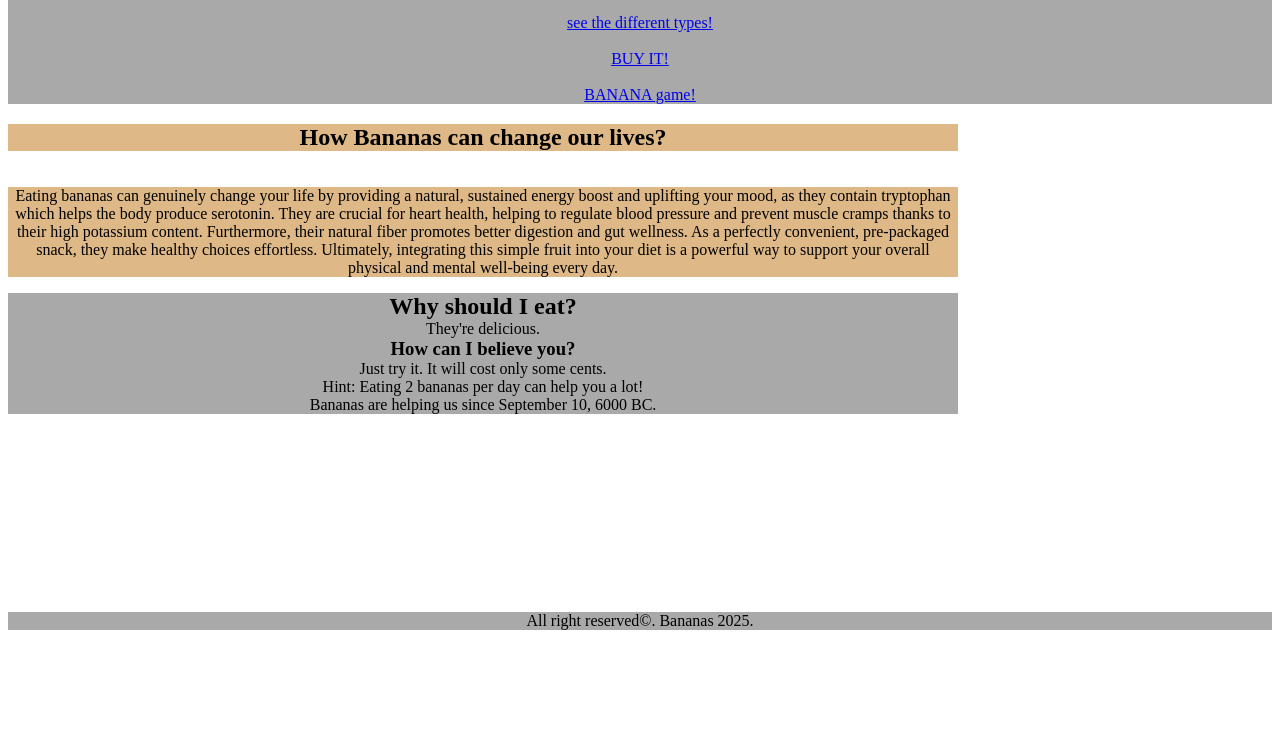
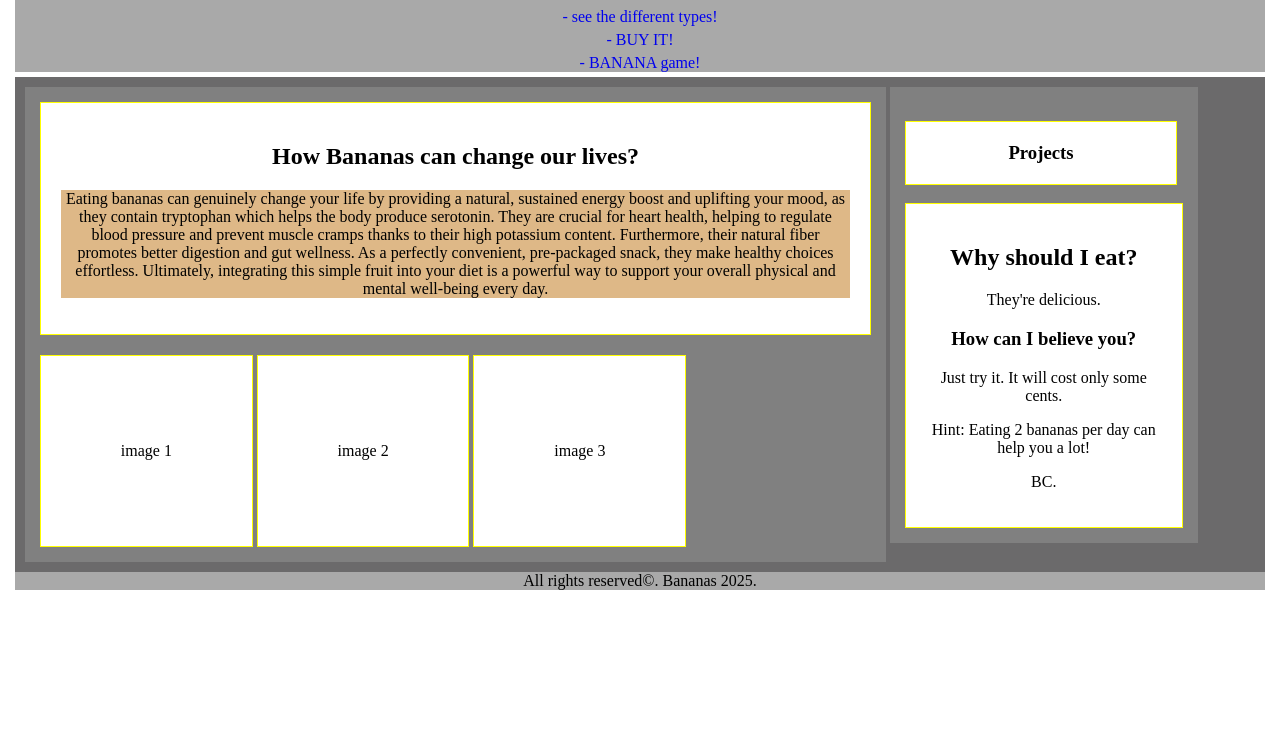
Before and after one commit to MatheusPaternez/basic-html-css-example, a plain HTML site: page index.html in a window 1280 px wide. Shown: the part 67-800 px from the top of the page. Drawn offline with Linux system fonts and the light colour scheme.

Commit message:
Final commit

```diff
--- a/index.html
+++ b/index.html
@@ -1,63 +1,83 @@
 <!DOCTYPE html>
 <html lang="en">
+
 <head>
     <meta charset="UTF-8">
     <meta name="viewport" content="width=\, initial-scale=1.0">
     <title>Document</title>
     <link rel="stylesheet" href="styles.css">
 </head>
+
 <body>
     <header>
-        <h1 class="title">Bananas: Human-friendly</h1>
+        <h1 id="title">Bananas: Human-friendly</h1>
     </header>
-<nav class="links" aria-label="Benefits, types and price!">    <!--  links with aria label for acessibility -->
+    <nav class="links" aria-label="Benefits, types and price!"> <!--  links with aria label for acessibility -->
         <ul>
-        <li><a href="https://www.dole.com/en-ca/produce/bananas">see the benefits!</a></li>
-        <br>
-        <li><a href="https://www.ediblearrangements.com/blog/different-types-of-bananas/?srsltid=AfmBOooVkp0ZgffC-k_oXnMUsq-jIPRAMuN3Sxg8_IiTd3oN3TOlN91n">see the different types!</a></li>
-        <br>
-        <li><a href="https://www.walmart.ca/en/browse/grocery/fruits-vegetables/fresh-fruits/bananas-plantains/10019_6000194327370_6000194327411_6000202947784">BUY IT!</a></li>
-        <br>
+            <li><a href="https://www.dole.com/en-ca/produce/bananas">- see the benefits!</a></li>
+            <li><a
+                    href="https://www.ediblearrangements.com/blog/different-types-of-bananas/?srsltid=AfmBOooVkp0ZgffC-k_oXnMUsq-jIPRAMuN3Sxg8_IiTd3oN3TOlN91n">-
+                    see the different types!</a></li>
+            <li><a
+                    href="https://www.walmart.ca/en/browse/grocery/fruits-vegetables/fresh-fruits/bananas-plantains/10019_6000194327370_6000194327411_6000202947784">-
+                    BUY IT!</a></li>
+            <li><a href="https://store.steampowered.com/app/2923300/Banana">- BANANA game!</a></li>
         </ul>
     </nav>
-    <nav class="links" aria-label="Navigation links">  <!-- more links -->
-        <ul>
-            <li><a href="https://store.steampowered.com/app/2923300/Banana">BANANA game!</a></li>
-        </ul>
 
-    </nav>
     <main>
-        <section>
+        <section id="section-1" style="background-color: gray;">
+            <div id="article" class="divs">
+                <h2>How Bananas can change our lives?</h2> <!-- information structure -->
+
+                <p class="artigo">Eating bananas can genuinely change your life by providing a natural, sustained energy
+                    boost and uplifting your mood, as they contain tryptophan which helps the body produce serotonin.
+                    They are crucial for heart health, helping to regulate blood pressure and prevent muscle cramps
+                    thanks to their high potassium content. Furthermore, their natural fiber promotes better digestion
+                    and gut wellness. As a perfectly convenient, pre-packaged snack, they make healthy choices
+                    effortless. Ultimately, integrating this simple fruit into your diet is a powerful way to support
+                    your overall physical and mental well-being every day.</p>
+
+            </div>
             <div>
-            <h2 id="text" class="artigo">How Bananas can change our lives?</h2> <!-- information structure -->
+                <div id="images">
+                    <div class="divs img">
+                        <p style="margin: 0;">image 1</p>
+                    </div>
+                    <div class="divs img">
+                        <p style="margin: 0;">image 2</p>
+                    </div>
+                    <div class="divs img">
+                        <p style="margin: 0;">image 3</p>
+                    </div>
+                </div>
+            </div>
 
-            <article id="text">
-                    <p class="artigo">Eating bananas can genuinely change your life by providing a natural, sustained energy boost and uplifting your mood, as they contain tryptophan which helps the body produce serotonin. They are crucial for heart health, helping to regulate blood pressure and prevent muscle cramps thanks to their high potassium content. Furthermore, their natural fiber promotes better digestion and gut wellness. As a perfectly convenient, pre-packaged snack, they make healthy choices effortless. Ultimately, integrating this simple fruit into your diet is a powerful way to support your overall physical and mental well-being every day.</p>
-                </article>
-                    <br>
-                    <h2 id="text" class="side">Why should I eat?</h2>
+        </section>
+        <aside id="section-2" style="background-color: gray;">
+            <h3 class="divs" style="display: inline-block; width: 98%;">Projects</h3>
+            <div class="divs">
+                <h2>Why should I eat?</h2>
 
-                    <p id="text" class="side">They're delicious.</p>
+                <p>They're delicious.</p>
 
-                    <h3 id="text" class="side">How can I believe you?</h3>
+                <h3>How can I believe you?</h3>
 
-                    <p id="text" class="side">Just try it. It will cost only some cents.</p>
+                <p>Just try it. It will cost only some cents.</p>
 
-                    <br>
-                    <aside id="text" class="side">Hint: Eating 2 bananas per day can help you a lot!</aside>
-                    <p id="text" class="side">Bananas are helping us since <time datetime="6000 BC-09-10">September 10, 6000 BC</time>.</p>
-                    </div>
-                    <div>
-                        <div class="container-imagens">
-                        <img src="" alt="">
-                        <img src="" alt="">
-                        <img src="" alt="">
-                    </div>
-                    </div>
-        </section>
+                <p>Hint: Eating 2 bananas per day can help you a lot!</p>
+
+                        BC</time>.</p>
+
+            </div>
+
+
+        </aside>
+
     </main>
 </body>
 <footer> <!-- footer with rights -->
-    All right reserved&copy;. Bananas 2025.
+    All rights reserved&copy;. Bananas 2025.
 </footer>
+
 </html>
--- a/styles.css
+++ b/styles.css
@@ -1,46 +1,102 @@
+/* general styles */
 * {
     box-sizing:border-box;
     vertical-align: top;
+    list-style: none;
+    text-decoration: none;
 }
-
+body {
+    font: 20px;
+    margin: 15px;
+}
 h1, nav, ul{
     margin: 0;
     padding: 0;
 }
-.title {
+
+/* header styles */
+#title {
     background-color: grey;
     text-align: center;
     margin: 0;
     padding: 0;
 }
-
-body {
-    font: 20px;
-}
-
 .links {
     background-color: darkgray;
     text-align: center;
     margin: 0;
     padding: 0;
 }
+nav li{
+    margin-bottom: 5px;
+}
 
+
+/* main styles */
+main {
+    background-color: rgba(40, 38, 40, 0.688);
+    display: inline-block;
+    padding: 10px;
+}
 #text {
     display: inline-block;
     width: 950px;
     text-align: center;
+    margin: 0;
+    padding: 0;
 }
-
+#section-1{
+    max-width: 70%;
+    display: inline-block;
+    padding: 15px;
+}
+#article{
+    margin-bottom: 20px;
+}
+#section-2{
+    max-width: 25%;
+    display: inline-block;
+    padding: 15px;
+}
+.divs{
+    text-align: center;
+    background-color: white;
+    border: solid 1px yellow;
+    padding: 20px;
+}
+#images{
+    width: 80%;
+    display: inline-block;
+    line-height: 150px;
+}
+.img{
+    display: inline-block;
+    width: 32%;
+}
 .side{
     background-color: darkgrey;
     margin: 0;
+    display: inline-block;
+    width: 950px;
+    text-align: center;
+    margin: 0;
+    padding: 0;
 }
 footer{
     text-align: center;
-    margin-top: 180px;
     background-color: darkgrey;
 }
 
 .artigo{
     background-color: burlywood;
 }
+
+
+.separate{
+    width: 950px;
+}
+
+.left,
+.right {
+    display: inline-block;
+}
```
